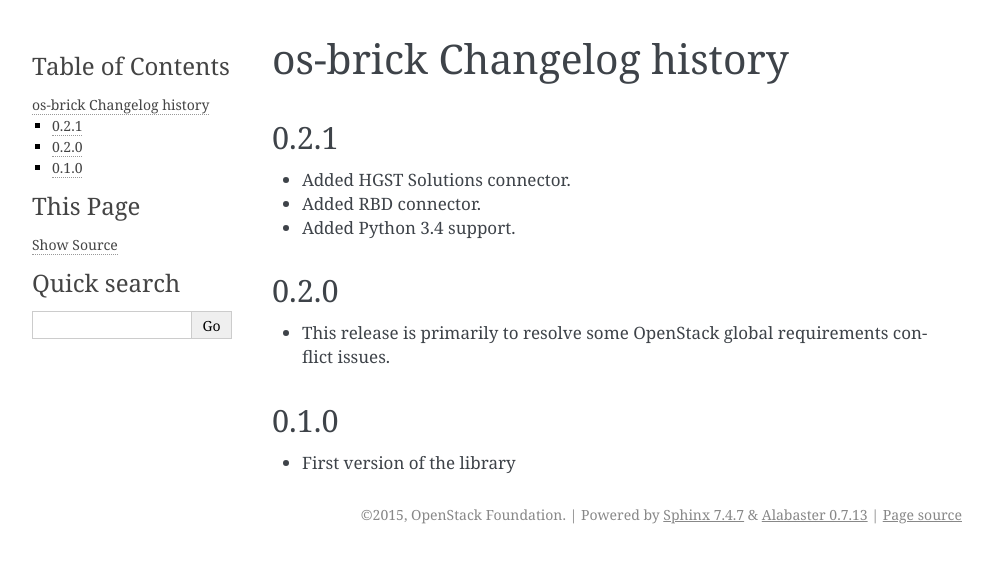
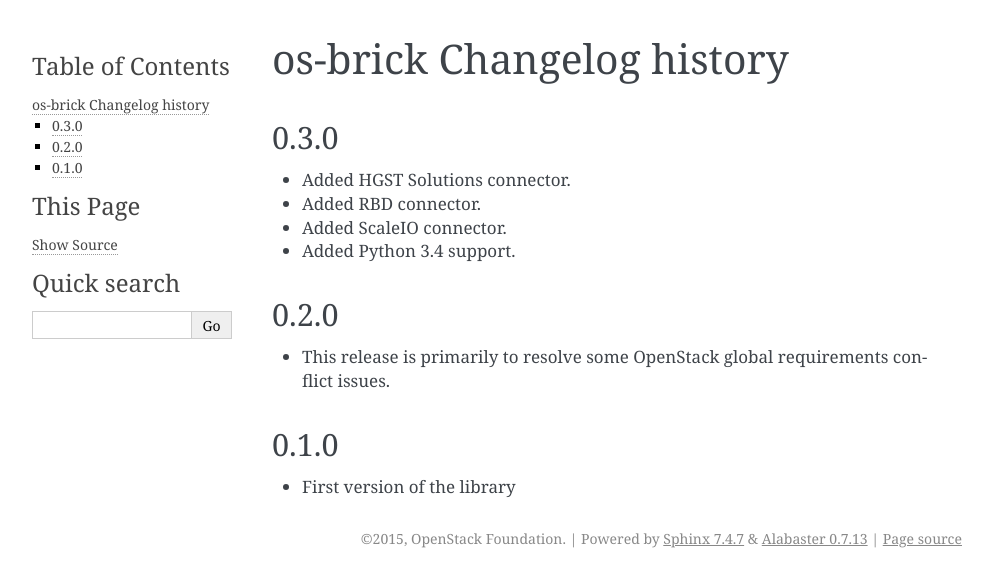
Before and after one commit to openstack/os-brick, a Sphinx documentation site: the page built from doc/source/changelog.rst, in a window 1280 px wide. Shown: the top 587 px of the page, without its empty margins (148-1140 px from the left). Built offline with Sphinx 7.4.7, drawn with Linux system fonts in a browser that asks for light colours.

Commit message:
Update changelog to 0.3.0 being latest
Switch from 0.2.1 to 0.3.0 per recommendation of release team of this
introducing new drivers.

Change-Id: I20fdb683bd3fafcf0694ad6220ede86558fd3146

```diff
--- a/doc/source/changelog.rst
+++ b/doc/source/changelog.rst
@@ -1,11 +1,12 @@
 os-brick Changelog history
 ==========================
 
-0.2.1
+0.3.0
 -----
 
 * Added HGST Solutions connector.
 * Added RBD connector.
+* Added ScaleIO connector.
 * Added Python 3.4 support.
 
 .. _1324670 http://bugs.launchpad.net/cinder/+bug/1324670
```
Also changed, not shown: other parts of doc/source/changelog.rst (+1 -0 lines).
